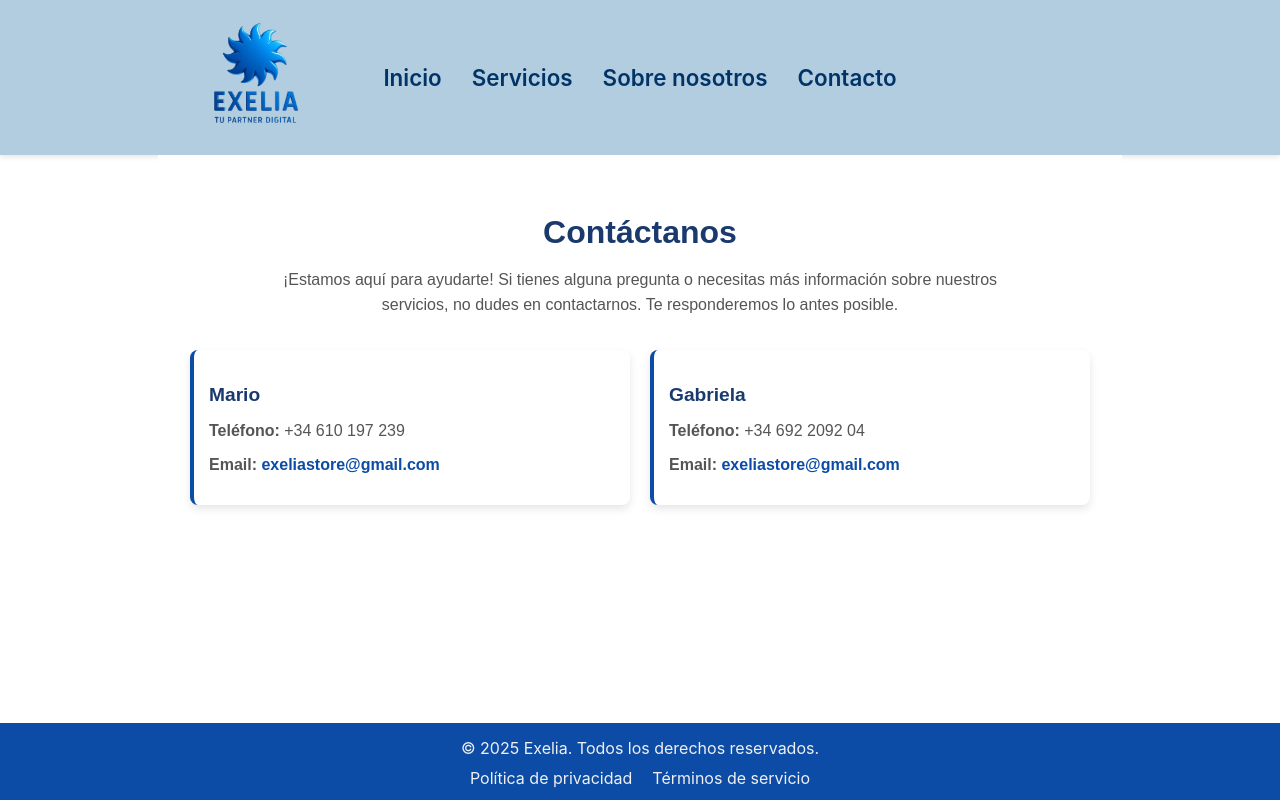
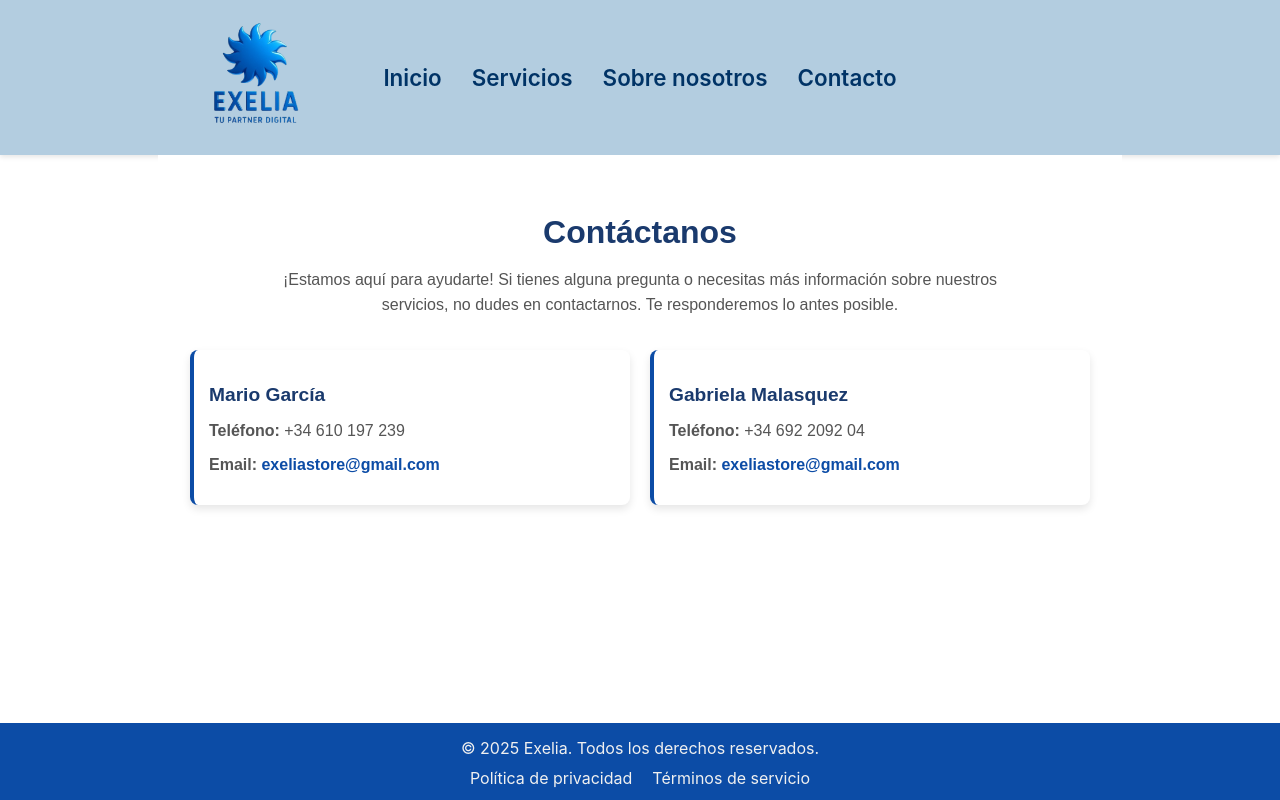
Before and after one commit to gabriela126mz/exelia, a React (Create React App) app in the folder exeliacorporation/exelia/: page /contact in a window 1280 px wide. Built offline with nearby package versions, Linux system fonts and the light colour scheme.

Commit message:
contacto

```diff
--- a/exeliacorporation/exelia/src/pages/Contact.jsx
+++ b/exeliacorporation/exelia/src/pages/Contact.jsx
@@ -9,16 +9,14 @@ export default function Contact() {
       </p>
 
       <div className="contact-info">
-        {/* Tarjeta para Mario */}
         <div className="contact-card">
-          <h3>Mario</h3>
+          <h3>Mario García</h3>
           <p><strong>Teléfono:</strong> +34 610 197 239</p>
           <p><strong>Email:</strong> <a href="mailto:exeliastore@gmail.com">exeliastore@gmail.com</a></p>
         </div>
 
-        {/* Tarjeta para Gabriela */}
         <div className="contact-card">
-          <h3>Gabriela</h3>
+          <h3>Gabriela Malasquez</h3>
           <p><strong>Teléfono:</strong> +34 692 2092 04</p>
           <p><strong>Email:</strong> <a href="mailto:exeliastore@gmail.com">exeliastore@gmail.com</a></p>
         </div>
```
